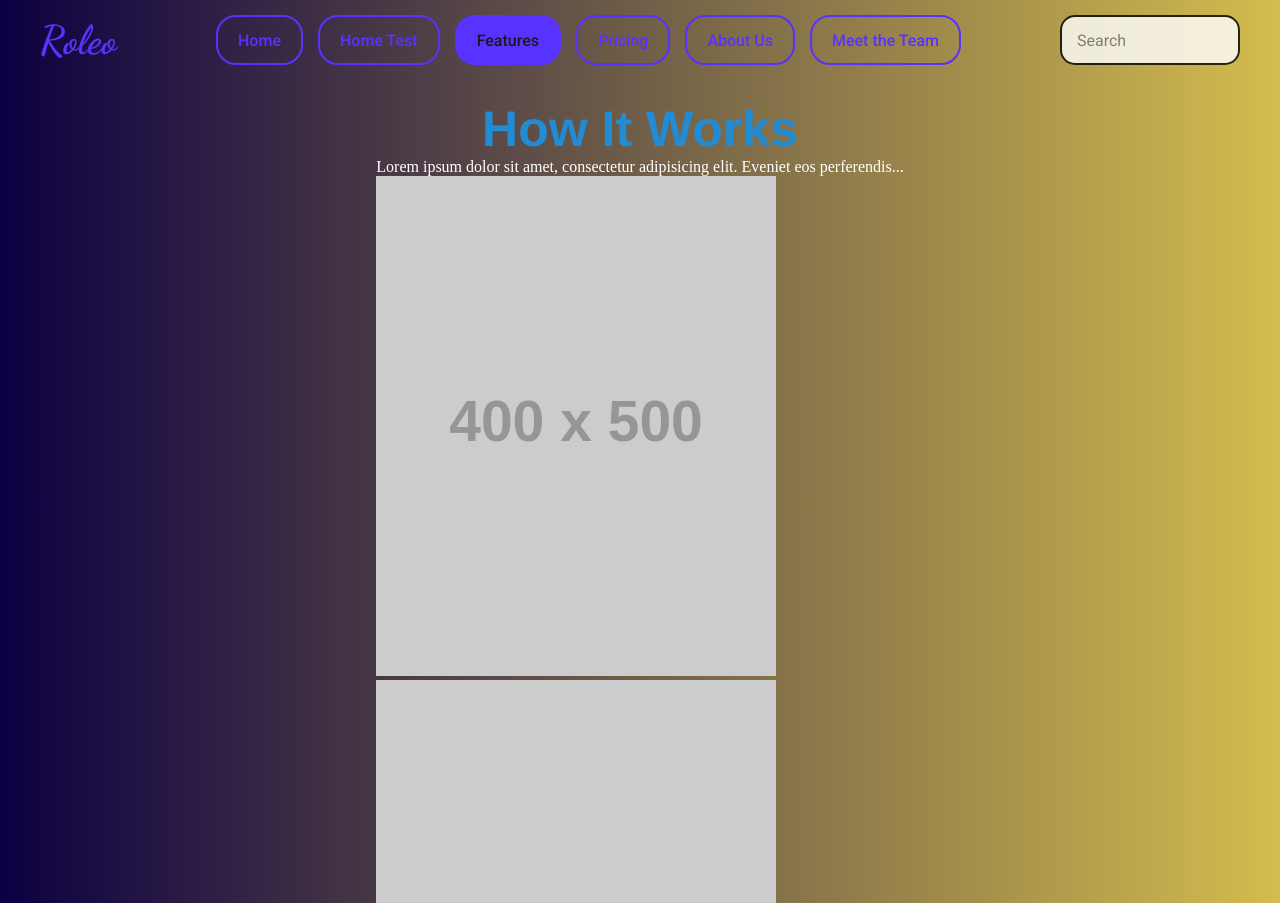
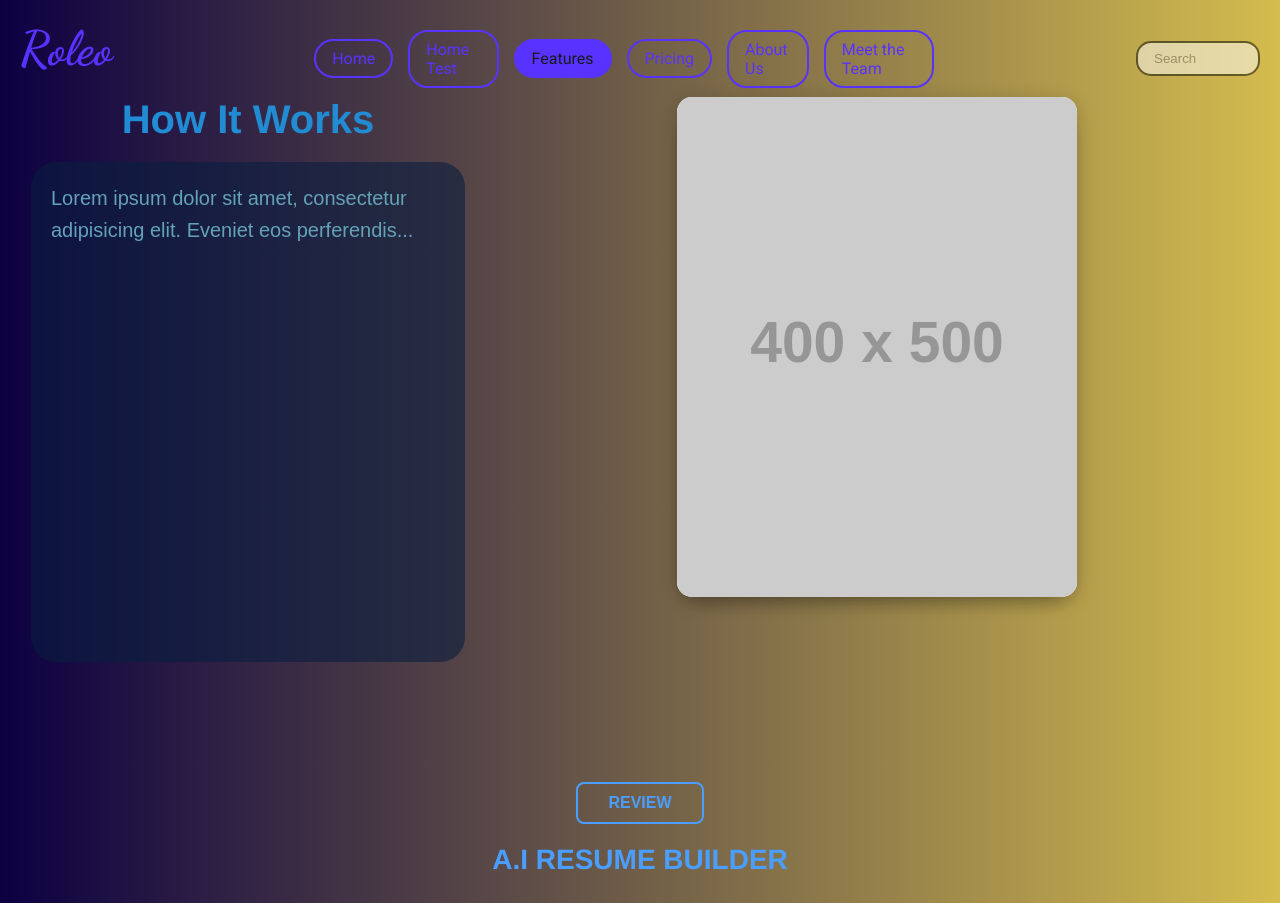
Before and after one commit to SEG-2900-Group-3-Project-Roleo/roleo.github.io, a plain HTML site: page roleo_features.html in a window 1280 px wide. Shown: the top 903 px of the page. Drawn offline with Linux system fonts and the light colour scheme; placeholder pictures from the web are drawn by us.

Commit message:
Update roleo_features.css

```diff
--- a/roleo_features.css
+++ b/roleo_features.css
@@ -1,214 +1,235 @@
-/*Buttons*/
-
 * {
-    margin: 0;
-    padding: 0;
-    box-sizing: border-box;
+  margin: 0;
+  padding: 0;
+  box-sizing: border-box;
 }
 
-.nav {
-    display: flex;
-    align-items: center;
-    padding: 0px 40px;
-    position: fixed;
-    top: 0;
-    left: 0;
-    width: 100%;
-    z-index: 1000;
-    height: 80px;
-    background: linear-gradient(to right, #0C0042, #D4BC4E);
-    background-color: transparent;
-    justify-content: center;
+body {
+  font-family: 'Roboto', sans-serif;
+  background: linear-gradient(to right, #0C0042, #D4BC4E);
+  color: #fff;
+  min-height: 100vh;
+  padding: 20px;
+  position: relative;
+  overflow-x: hidden;
 }
 
-hr {
-    background: linear-gradient(to right, #0C0042, #D4BC4E);
-    border: none;
-    height: 2px;
-    margin: 0;
+/* Navigation */
+.nav{
+    display: flex;
+    /* margin: 1%; */
+    justify-content: space-between;
+    align-items: center;
+    height: 5%;
 }
 
 .logo-top {
-    flex: 0 0 auto;
+
+    width: auto;
+    text-align: center;
 }
 
 .logo {
     font-family: 'Dancing Script', cursive;
-    font-size: 2.5rem;
-    font-weight: 700;
+    font-size: 3rem;
+    font-weight: 2.5rem;
     color: #5833FF;
-    line-height: 1;
 }
 
 .top-nav {
+    background-color: transparent;
     display: flex;
+    gap: 15px;
     align-items: center;
-    justify-content: center;
-    gap: 15px;
-    flex: 1;
+    width:50%;
 }
 
 .nav-link {
-    font-family: 'Roboto', sans-serif;
     color: #5833FF;
     text-decoration: none;
     font-size: 1rem;
-    font-weight: 500;
-    padding: 0 20px;
+    font-weight: 1.5rem;
+    transition: all 0.3s;
+    padding: 0.5rem 1rem;
     border: 2px solid #5833FF;
     border-radius: 20px;
     background-color: transparent;
-    height: 50px;
-    display: flex;
-    align-items: center;
-    justify-content: center;
-    box-sizing: border-box;
-    transition: all 0.3s;
 }
 
-.nav-link:hover,
-#active {
+.nav-link:hover, #active{
     background-color: #5833FF;
     color: #1a1a1a;
 }
 
-.search {
-    height: 50px;
-    width: 180px;
-    padding: 0 15px;
+.search{
+    width:10%;
+    align-items: center;
+    border: 2px solid black;
     border-radius: 15px;
-    border: 2px solid black;
+    padding: 0.5rem 1rem;
     background-color: #fff;
-    font-family: 'Roboto', sans-serif;
-    font-size: 1rem;
-    opacity: 0.8;
-
+    opacity: 0.5;
 }
 
-body {
-    /*   Gradient Settings */
-    /* background: linear-gradient(to right, #ddf8fe, #15b181); */
-    padding-top: 100px;
-    background: linear-gradient(to right, #0C0042, #D4BC4E);
-    color: #fff;
-    min-height: flex;
-    /*Box Placement */
-    display: flex;
-
-    flex-direction: column;
-    align-items: center;
-    min-height: 100vh;
-    gap: 40px;
-    margin: 0;
+/* Layout */
+#layout {
+  display: flex;
+  flex-direction: column;
+  gap: 80px;
 }
 
-h2,
-h3,
-h4,
-#sPicture,
-#pPicture,
-#lPicture,
-#roll1,
-#roll2,
-#roll3,
-#bodytext1,
-#bodytext2,
-#bodytext3,
-#email,
-.fa-linkedin {
-    transform: none;
+.top-section {
+  display: flex;
+  gap: 40px;
+  justify-content: center;
+  align-items: flex-start;
 }
 
+/* Description Section */
+#description {
+  width: 35%;
+  min-width: 320px;
+}
 
 h1 {
-    text-align: center;
-    margin-top: 0px;
-    font-size: 50px;
-    font-family: 'Franklin Gothic Medium', 'Arial Narrow', Arial, sans-serif;
-    color: rgb(33, 140, 212)
+  font-family: 'Franklin Gothic Medium', 'Arial Narrow', Arial, sans-serif;
+  color: rgb(33, 140, 212);
+  font-size: 40px;
+  margin-bottom: 20px;
+  text-align: center;
 }
 
-/*USE SHARED SETTINGS MUCH EASIER AND LESS TIME CONSUMING */
-#boxes {
-    display: flex;
-    justify-content: center;
-    align-items: flex-start;
-    gap: 40px;
-    flex-wrap: wrap
-    ;
+#descBox {
+  border-radius: 25px;
+  background-color: rgba(9, 30, 63, 0.591);
+  padding: 20px;
+  width: 100%;
+  min-height: 500px;
 }
 
-#Left div,
-#Middle div,
-#Right div {
-    display: flex;
-    flex-direction: column;
-    align-items: center;
-    text-align: center;
-    border-radius: 25px;
-    background-color: rgba(9, 30, 63, 0.591);
-    padding: 20px;
-    width: 400px;
-    height: 600px;
-    gap: 10px;
-
+#descText {
+  font-family: fantasy;
+  font-size: 20px;
+  color: rgb(99, 162, 183);
+  font-weight: 100;
+  line-height: 1.6;
 }
 
-#sPicture,
-#pPicture,
-#lPicture {
-    width: 200px;
-    height: 200px;
-    border-radius: 50%;
-    object-fit: cover;
-    margin: 0;
+/* Demo Section */
+#demo {
+  width: 60%;
+  display: flex;
+  justify-content: center;
+  align-items: center;
+  position: relative;
+  min-height: 500px;
 }
 
-h2,
-h3,
-h4 {
-
-    font-weight: lighter;
-    font-family: fantasy;
-    color: #D4BC4E;
-    margin: 0;
-    font-size: 40px;
-
+.job-card-container {
+  position: relative;
+  width: 400px;
+  height: 500px;
 }
 
-#roll1,
-#roll2,
-#roll3 {
-    font-family: fantasy;
-    color: #932f6d;
-    margin: 0;
-    font-size: 30px;
+.job-card {
+  position: absolute;
+  width: 100%;
+  height: 100%;
+  border-radius: 15px;
+  background-color: white;
+  box-shadow: 0 4px 20px rgba(0, 0, 0, 0.2);
+  display: flex;
+  flex-direction: column;
+  overflow: hidden;
+  user-select: none;
+  transition: transform 0.3s, opacity 0.3s;
+  cursor: grab;
 }
 
-#bodytext1,
-#bodytext2,
-#bodytext3 {
-    font-family: fantasy;
-    font-size: 18px;
-    color: #F6F2FF;
-    font-weight: 100;
-    text-align: center;
-    margin: 10px;
+.job-card:active {
+  cursor: grabbing;
 }
 
-#email {
-    font-family: fantasy;
-    font-size: 18px;
-    gap: 8px;
-    color: #4ad3e2;
-    margin: 5px;
+.job-card:not(:last-child) {
+  top: 10px;
+  transform: scale(0.95);
+  opacity: 0.8;
 }
 
-.fa-linkedin {
-    display: flex;
-    justify-content: center;
-    align-items: center;
-    color: rgb(0, 119, 181);
-    margin: 10px auto 0 auto;
-    font-size: 28px;
+.job-card img {
+  width: 100%;
+  height: 100%;
+  object-fit: cover;
 }
+
+.swipe-indicator {
+  position: absolute;
+  top: 50%;
+  font-size: 80px;
+  font-weight: bold;
+  opacity: 0;
+  transition: opacity 0.2s;
+  pointer-events: none;
+  z-index: 10;
+}
+
+.swipe-indicator.left {
+  left: 20px;
+  color: #ff4444;
+}
+
+.swipe-indicator.right {
+  right: 20px;
+  color: #44ff44;
+}
+
+/* AI Resume Builder Section */
+#A\.I {
+  margin-top: 40px;
+  text-align: center;
+}
+
+.review-button {
+  background-color: transparent;
+  color: #4a9eff;
+  border: 2px solid #4a9eff;
+  border-radius: 8px;
+  padding: 10px 30px;
+  font-size: 16px;
+  font-weight: bold;
+  cursor: pointer;
+  margin-bottom: 20px;
+  transition: all 0.3s;
+}
+
+.review-button:hover {
+  background-color: #4a9eff;
+  color: #1a1a1a;
+}
+
+.section-title {
+  color: #4a9eff;
+  font-size: 28px;
+  margin-bottom: 30px;
+  font-family: 'Franklin Gothic Medium', 'Arial Narrow', Arial, sans-serif;
+}
+
+.ai-content {
+  display: flex;
+  justify-content: center;
+}
+
+.resume-preview {
+  width: 400px;
+  border: 3px solid #4a9eff;
+  border-radius: 8px;
+  padding: 30px;
+  background-color: rgba(9, 30, 63, 0.591);
+}
+
+.resume-preview p {
+  color: #4a9eff;
+  font-size: 14px;
+  line-height: 1.6;
+  text-align: left;
+}
```
